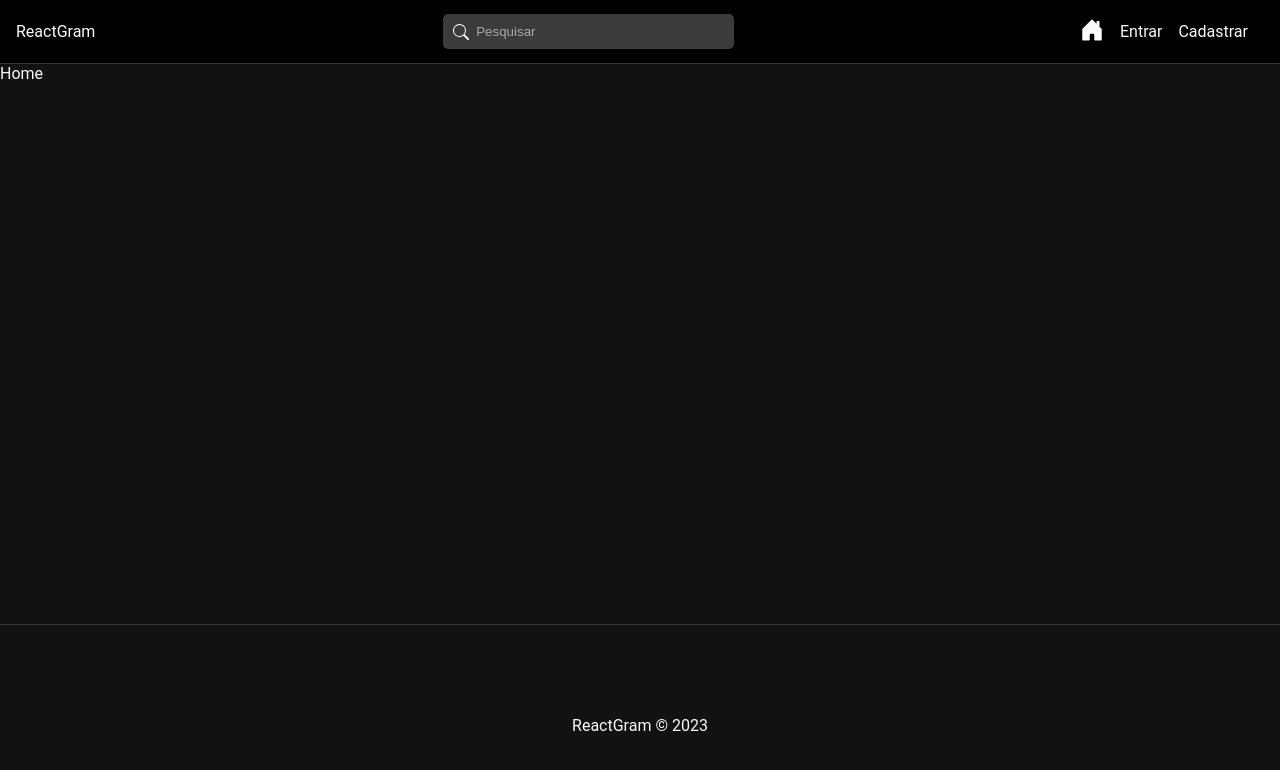
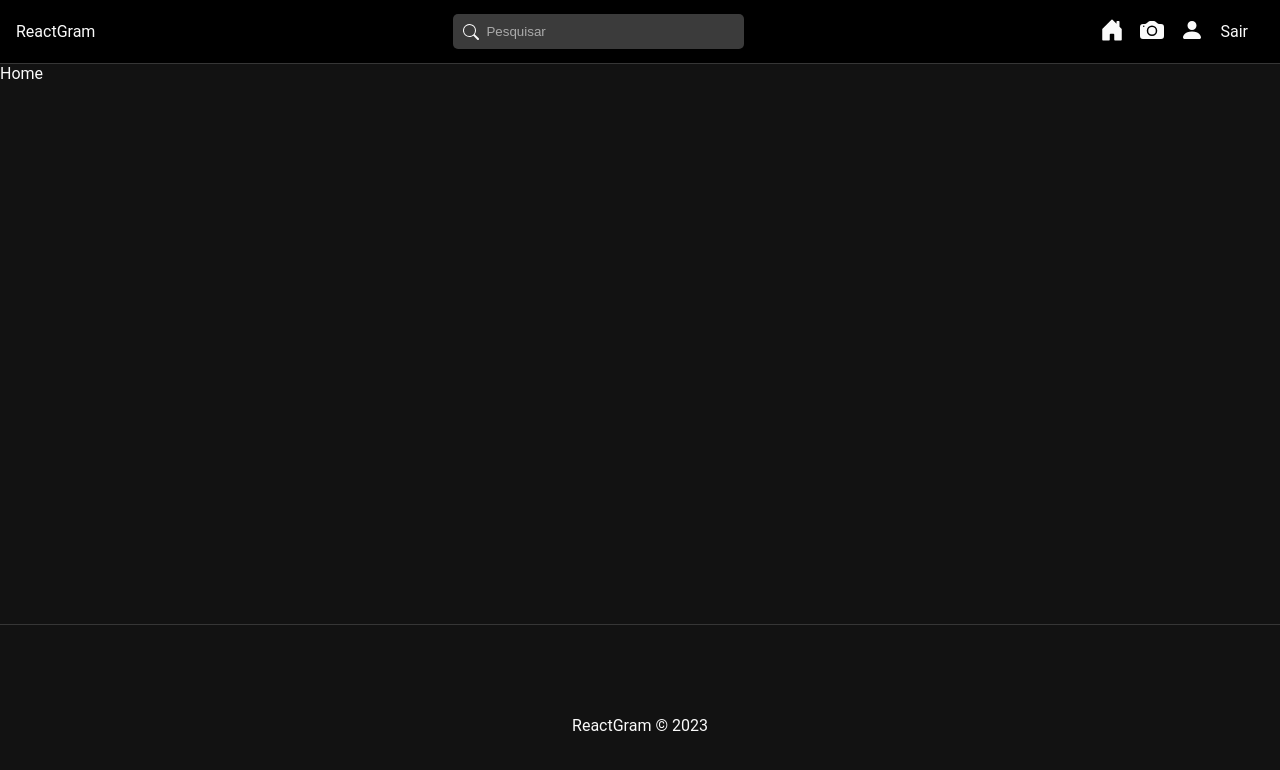
Before and after one commit to grevizirsky/Reactgram, a React (Create React App) app in the folder frontend/: page /register in a window 1280 px wide. Both pictures are taken after typing "Sample", "name@example.com", "Sample123", "Sample123" into the empty fields and a click on the input "Cadastrar". Shown: the top 770 px of the page. Built offline with nearby package versions, Linux system fonts and the light colour scheme; no server answers.

Commit message:
navbar for auth users

```diff
--- a/frontend/src/components/Navbar.js
+++ b/frontend/src/components/Navbar.js
@@ -4,7 +4,16 @@
 import { NavLink, Link } from "react-router-dom"
 import { BsSearch, BsHouseDoorFill, BsFillPersonFill, BsFillCameraFill } from 'react-icons/bs'
 
+//hooks
+import { useState } from 'react'
+import { useAuth } from "../hooks/useAuth"
+import { useDispatch, useSelector } from "react-redux"
+import { useNavigate } from "react-router-dom"
+
 const Navbar = () => {
+  const { auth } = useAuth()
+  const { user } = useSelector((state) => state.auth)
+
   return (
     <nav id="nav">
         <Link to="/">ReactGram</Link>
@@ -13,17 +22,40 @@
             <input type="text" placeholder="Pesquisar"/>
         </form>
         <ul id="nav-links">
+            {auth ? (
+              <>
                 <li>
                   <NavLink to="/">
                       <BsHouseDoorFill />
                   </NavLink>
                 </li>
+                {user && (
+                  <li>
+                    <NavLink to={`/users/${user._id}`}>
+                      <BsFillCameraFill />
+                    </NavLink>
+                  </li>
+                )}
+                <li>
+                  <NavLink to="/profile">
+                    <BsFillPersonFill />
+                  </NavLink>
+                </li>
+                <li>
+                  <span>Sair</span>
+                </li>
+              </>
+            ) : (
+              <>
                 <li>
                   <NavLink to="/login">Entrar</NavLink>
                 </li>
                 <li>
                   <NavLink to="/register">Cadastrar</NavLink>
                 </li>
+              </>
+            )}
+
         </ul>
     </nav>
   )
```
Lines whose indentation alone changed are shown as unchanged.
